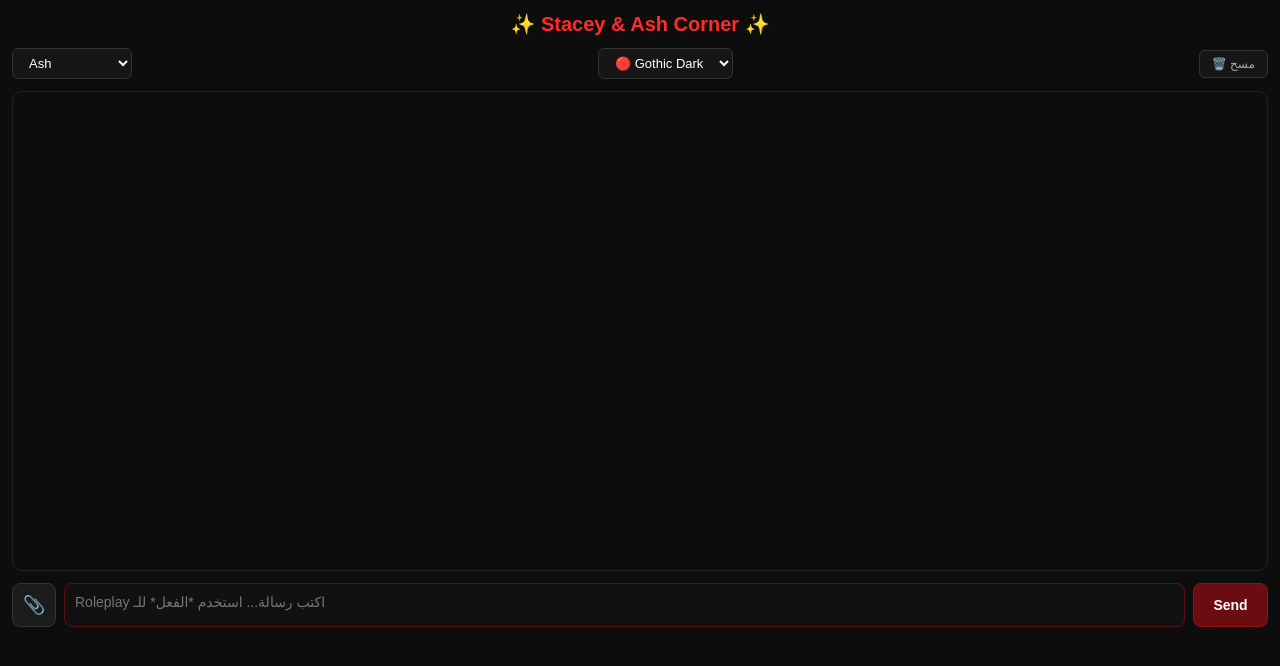
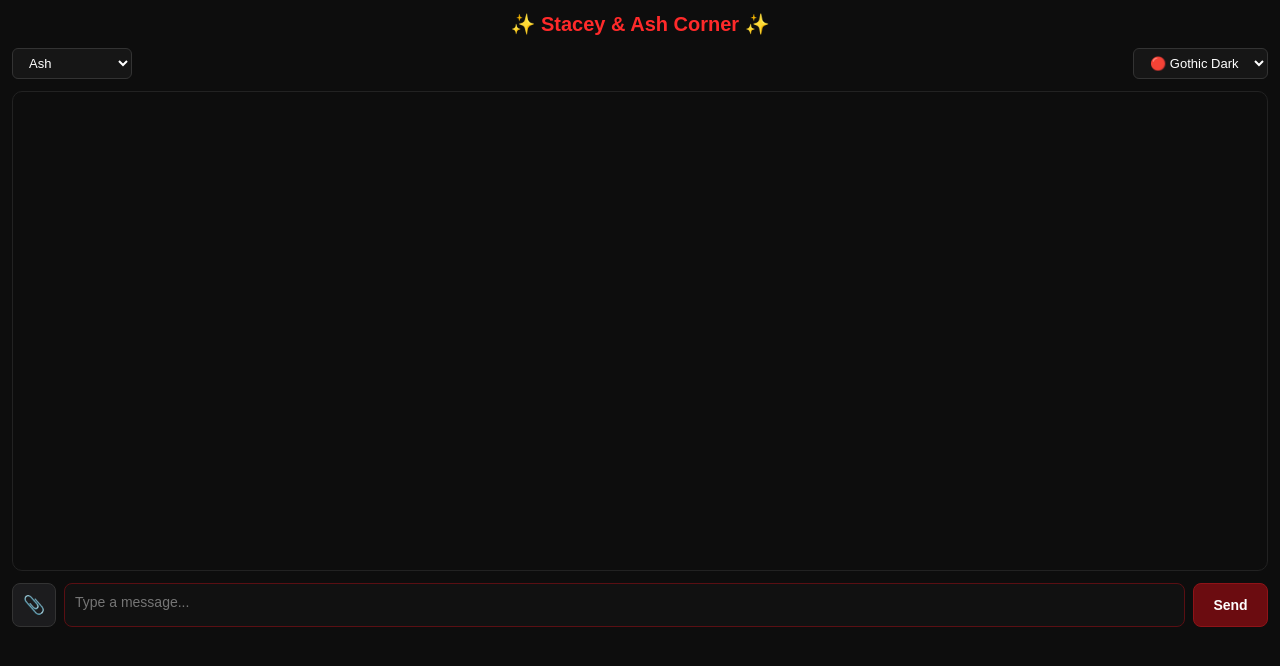
Before and after one commit to Demi-afk-lang/stacey-ash-chat, a website: page public/index.html in a window 1280 px wide. Drawn offline with Linux system fonts and the light colour scheme; no server answers.

Commit message:
remove clear button and update placeholder

```diff
--- a/public/index.html
+++ b/public/index.html
@@ -73,19 +73,12 @@
 
         .header { text-align: center; font-weight: bold; padding: 0 0 12px 0; font-size: 20px; color: var(--header-color); }
 
-        /* الشريحة العلوية مثل الصورة الثالثة تماماً */
         .top-bar {
             display: flex;
             justify-content: space-between;
             align-items: center;
             margin-bottom: 12px;
             width: 100%;
-        }
-
-        .top-bar-center {
-            display: flex;
-            gap: 10px;
-            align-items: center;
         }
 
         select#themeSelect, select#username {
@@ -100,18 +93,6 @@
             min-width: 120px;
         }
 
-        .clear-all-btn {
-            background: #161616;
-            border: 1px solid #333;
-            color: #aaa;
-            padding: 6px 12px;
-            border-radius: 6px;
-            font-size: 12px;
-            cursor: pointer;
-        }
-        .clear-all-btn:hover { color: #ff3b30; border-color: #555; }
-
-        /* شات واسع على كامل مساحة الشاشة */
         #chatbox {
             height: 60vh;
             background: var(--bg-color);
@@ -173,15 +154,11 @@
                 <option value="stacey">Stacey</option>
             </select>
 
-            <div class="top-bar-center">
-                <select id="themeSelect" onchange="changeTheme(this.value)">
-                    <option value="gothic">🔴 Gothic Dark</option>
-                    <option value="cyber">🔵 Cyberpunk</option>
-                    <option value="emerald">🟢 Emerald</option>
-                </select>
-            </div>
-
-            <button class="clear-all-btn" onclick="clearAllMessages()">🗑️ مسح</button>
+            <select id="themeSelect" onchange="changeTheme(this.value)">
+                <option value="gothic">🔴 Gothic Dark</option>
+                <option value="cyber">🔵 Cyberpunk</option>
+                <option value="emerald">🟢 Emerald</option>
+            </select>
         </div>
 
         <div id="chatbox"></div>
@@ -200,7 +177,7 @@
             <div class="input-row">
                 <input type="file" id="fileInput" style="display: none;" onchange="handleFileSelect(event)">
                 <button class="attach-btn" onclick="document.getElementById('fileInput').click()">📎</button>
-                <textarea id="messageInput" placeholder="Roleplay اكتب رسالة... استخدم *الفعل* للـ" onkeydown="handleKeyDown(event)"></textarea>
+                <textarea id="messageInput" placeholder="Type a message..." onkeydown="handleKeyDown(event)"></textarea>
                 <button class="send-btn" onclick="sendMessage()">Send</button>
             </div>
         </div>
@@ -243,17 +220,6 @@
                 if (xhr.readyState === 4) getMessages();
             };
             xhr.send();
-        }
-
-        function clearAllMessages() {
-            if (confirm("هل أنت تأكد أنك تريد مسح كافة الرسائل؟")) {
-                var xhr = new XMLHttpRequest();
-                xhr.open('POST', '/api/clear-all', true);
-                xhr.onreadystatechange = function() {
-                    if (xhr.readyState === 4) getMessages();
-                };
-                xhr.send();
-            }
         }
 
         function getMessages() {
```
